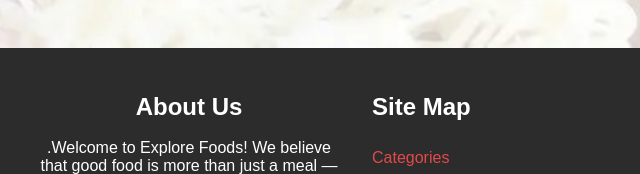
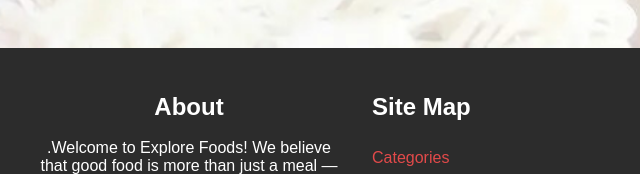
Before and after one commit to 20Dartside/Food-ordering-Website-Deploy-on-Devops, a plain HTML site: page index.html in a window 1280 px wide. Shown: the part 1769-1943 px from the top of the page, 60-700 px from the left. Drawn offline with nearby package versions, Linux system fonts and the light colour scheme.

Commit message:
all file

```diff
--- a/index.html
+++ b/index.html
@@ -234,7 +234,7 @@
         <div class="container">
             <div class="grid-3">
                 <div class="text-center">
-                    <h3>About Us</h3><br>
+                    <h3>About </h3><br>
                     <p>.Welcome to Explore Foods!
  We believe that good food is more than just a meal — it’s an experience. Whether you're craving a spicy street snack, a classic home-cooked dish, or a gourmet indulgence, we bring your favorite meals right to your doorstep.</p>
                 </div>
```
